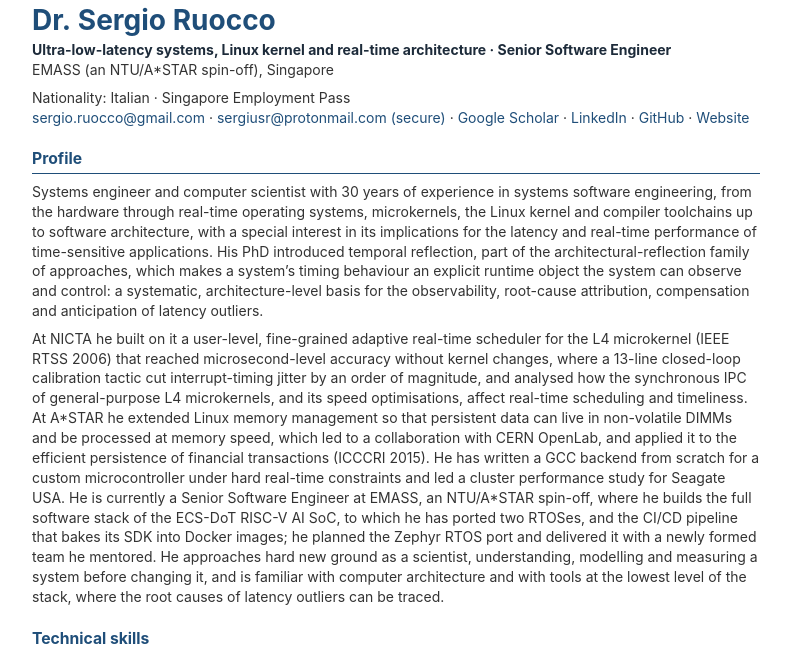
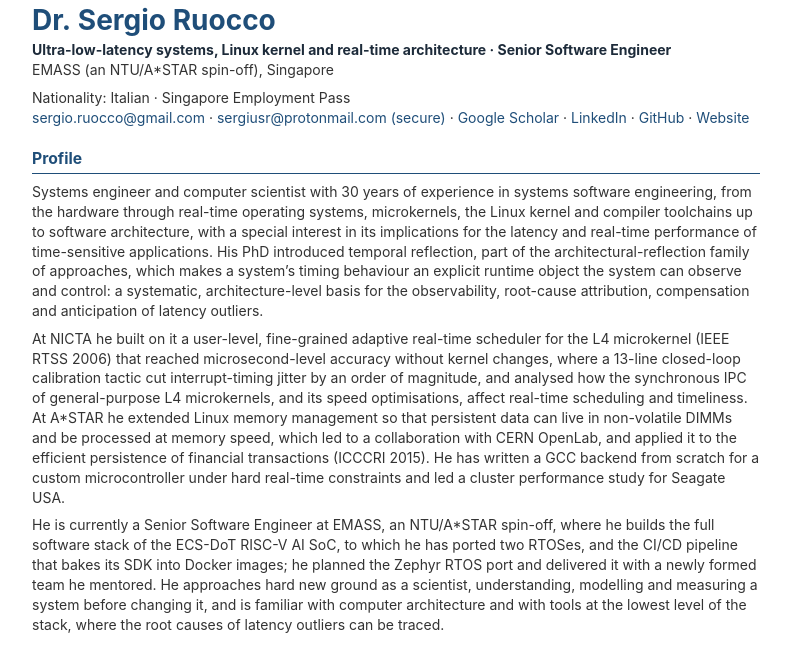
Before and after one commit to sergioruocco/cv, a plain HTML site: page docs/files/Sergio_Ruocco_CV_low_latency.html in a window 1280 px wide. Shown: the part 168-814 px from the top of the page, without its empty margins (244-1033 px from the left). Drawn offline with Linux system fonts and the light colour scheme.

Commit message:
Rebuild CVs and website (profile paragraphs)
Co-Authored-By: Claude Opus 5.5 <noreply@anthropic.com>
Claude-Session: https://claude.ai/code/session_01LhUGiWfHYAZWj16WSSg8V7

```diff
--- a/docs/files/Sergio_Ruocco_CV_low_latency.html
+++ b/docs/files/Sergio_Ruocco_CV_low_latency.html
@@ -155,16 +155,16 @@ memory speed, which led to a collaboration with CERN OpenLab, and
 applied it to the efficient persistence of financial transactions
 (ICCCRI 2015). He has written a GCC backend from scratch for a custom
 microcontroller under hard real-time constraints and led a cluster
-performance study for Seagate USA. He is currently a Senior Software
-Engineer at EMASS, an NTU/A*STAR spin-off, where he builds the full
-software stack of the ECS-DoT RISC-V AI SoC, to which he has ported two
-RTOSes, and the CI/CD pipeline that bakes its SDK into Docker images; he
-planned the Zephyr RTOS port and delivered it with a newly formed team
-he mentored. He approaches hard new ground as a scientist,
-understanding, modelling and measuring a system before changing it, and
-is familiar with computer architecture and with tools at the lowest
-level of the stack, where the root causes of latency outliers can be
-traced.</p>
+performance study for Seagate USA.</p>
+<p>He is currently a Senior Software Engineer at EMASS, an NTU/A*STAR
+spin-off, where he builds the full software stack of the ECS-DoT RISC-V
+AI SoC, to which he has ported two RTOSes, and the CI/CD pipeline that
+bakes its SDK into Docker images; he planned the Zephyr RTOS port and
+delivered it with a newly formed team he mentored. He approaches hard
+new ground as a scientist, understanding, modelling and measuring a
+system before changing it, and is familiar with computer architecture
+and with tools at the lowest level of the stack, where the root causes
+of latency outliers can be traced.</p>
 <h2 id="technical-skills">Technical skills</h2>
 <p><strong>Low-latency and real-time systems.</strong> Temporal
 reflection: timing as an explicit, observable and controllable object of
@@ -348,6 +348,6 @@ graded.</p>
 <em>Università degli Studi di Milano, Italy — 110/110 cum laude</em></p>
 <p>Thesis: <em>HyperReal: a paradigm for the design and synthesis of
 hard real-time control systems</em>.</p>
-<p class="stamp">Updated 20 November 2026 · git f72d68e</p>
+<p class="stamp">Updated 20 November 2026 · git 7b35d8b</p>
 </body>
 </html>
```
Also changed, not shown: docs/files/Sergio_Ruocco_CV_academic.html (+1 -1 lines), docs/files/Sergio_Ruocco_CV_consulting.html (+1 -1 lines), docs/files/Sergio_Ruocco_CV_industry.html (+1 -1 lines), docs/index.html (+1 -1 lines), docs/publications.html (+1 -1 lines), 8 other files.
